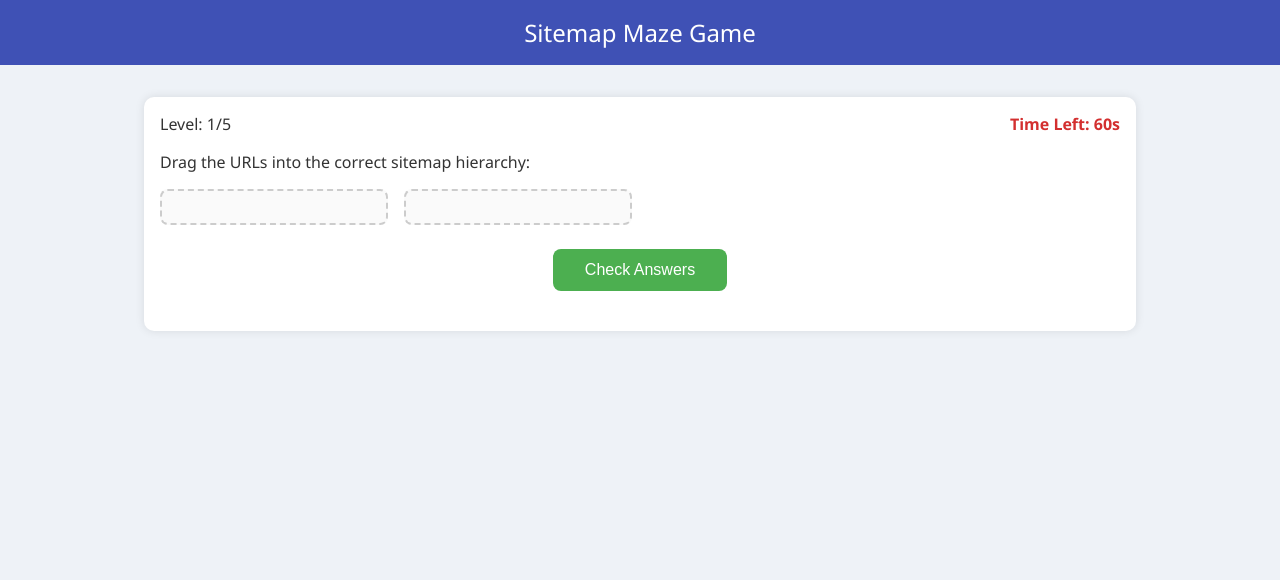
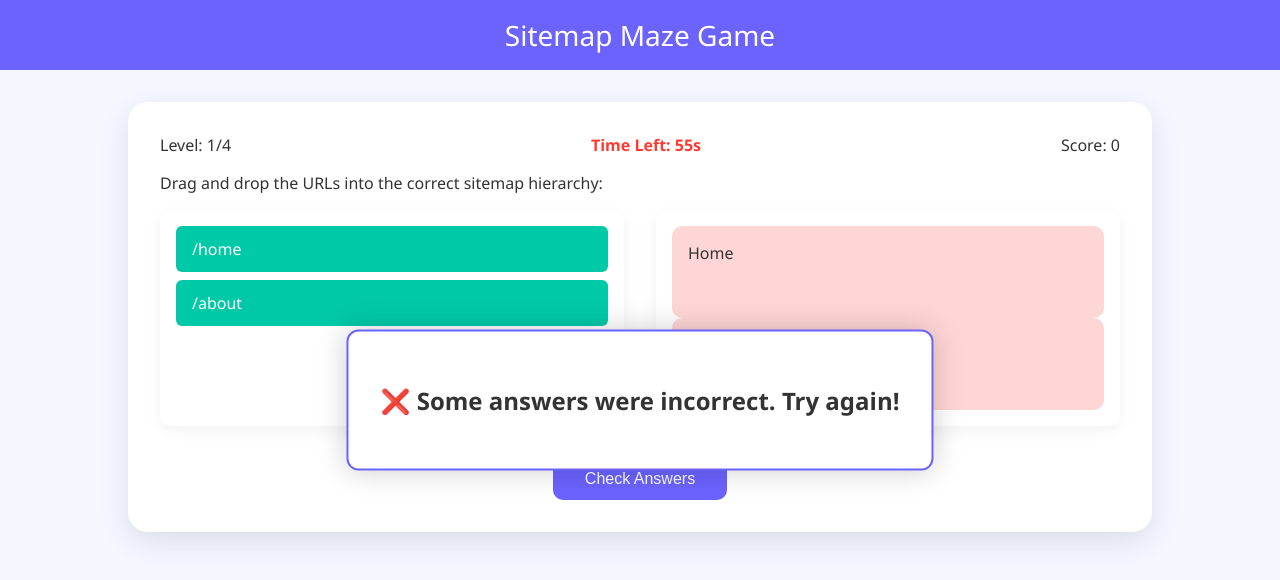
Before and after one commit to mixtpatrik/seo-sitemap-maze, a plain HTML site: page index.html in a window 1280 px wide. Both pictures are taken after a click on the button "Check Answers". Drawn offline with Linux system fonts and the light colour scheme.

Commit message:
Update index.html

```diff
--- a/index.html
+++ b/index.html
@@ -5,28 +5,35 @@
   <meta name="viewport" content="width=device-width, initial-scale=1.0">
   <title>Sitemap Maze Game</title>
   <style>
+    :root {
+      --primary-color: #6C63FF;
+      --accent-color: #00C9A7;
+      --bg-color: #F4F7FF;
+      --text-color: #333;
+      --correct-color: #DFF5E1;
+      --incorrect-color: #FFD6D6;
+    }
     body {
       font-family: 'Segoe UI', Tahoma, Geneva, Verdana, sans-serif;
       margin: 0;
-      background: #eef2f7;
-      color: #333;
+      background: var(--bg-color);
+      color: var(--text-color);
       overflow-x: hidden;
     }
     header {
-      background: #3f51b5;
+      background: var(--primary-color);
       color: white;
       padding: 1rem;
       text-align: center;
-      font-size: 1.5rem;
+      font-size: 1.75rem;
     }
     .container {
       max-width: 960px;
       margin: 2rem auto;
-      padding: 1rem;
+      padding: 2rem;
       background: white;
-      border-radius: 10px;
-      box-shadow: 0 0 10px rgba(0,0,0,0.1);
-      position: relative;
+      border-radius: 20px;
+      box-shadow: 0 10px 30px rgba(0,0,0,0.1);
     }
     .game-info {
       display: flex;
@@ -35,57 +42,66 @@
       margin-bottom: 1rem;
     }
     .maze {
-      display: grid;
-      grid-template-columns: repeat(auto-fill, minmax(180px, 1fr));
-      gap: 1rem;
-      justify-content: center;
+      display: flex;
+      flex-wrap: wrap;
+      gap: 2rem;
     }
     .url-list, .sitemap {
+      flex: 1;
+      min-width: 300px;
       padding: 1rem;
-      border: 2px dashed #ccc;
-      border-radius: 8px;
-      background: #fafafa;
+      border-radius: 12px;
+      background: #fff;
+      box-shadow: 0 5px 15px rgba(0,0,0,0.05);
     }
     .url-item {
-      padding: 0.5rem;
-      background: #e3f2fd;
-      border: 1px solid #64b5f6;
+      padding: 0.75rem 1rem;
+      background: var(--accent-color);
+      color: white;
+      border-radius: 6px;
       margin-bottom: 0.5rem;
-      border-radius: 4px;
       cursor: grab;
-      transition: transform 0.2s;
+      transition: transform 0.2s, box-shadow 0.2s;
     }
-    .url-item:active {
+    .url-item:hover {
       transform: scale(1.05);
+      box-shadow: 0 2px 8px rgba(0,0,0,0.2);
     }
     .drop-zone {
-      min-height: 50px;
-      padding: 0.5rem;
-      border: 2px dashed #9e9e9e;
-      border-radius: 4px;
-      background: #fff;
+      min-height: 60px;
+      padding: 1rem;
+      border-radius: 10px;
+      background: #f0f0f0;
       transition: background 0.3s ease;
+      font-weight: 500;
+    }
+    .drop-zone:hover {
+      background: #e6e6ff;
     }
     .correct {
-      background: #c8e6c9 !important;
+      background: var(--correct-color) !important;
     }
     .incorrect {
-      background: #ffcdd2 !important;
+      background: var(--incorrect-color) !important;
     }
     .btn {
+      background: var(--primary-color);
+      color: white;
+      padding: 0.75rem 2rem;
+      border: none;
+      border-radius: 10px;
+      font-size: 1rem;
+      cursor: pointer;
+      transition: background 0.3s;
+      margin: 2rem auto 0;
       display: block;
-      margin: 1.5rem auto;
-      padding: 0.75rem 2rem;
-      font-size: 1rem;
-      background: #4caf50;
-      color: white;
-      border: none;
-      border-radius: 8px;
-      cursor: pointer;
+    }
+    .btn:hover {
+      background: #554dff;
     }
     .timer {
       font-weight: bold;
-      color: #d32f2f;
+      color: #ff3b30;
     }
     .popup {
       position: fixed;
@@ -93,21 +109,26 @@
       left: 50%;
       transform: translate(-50%, -50%);
       background: white;
-      border: 2px solid #3f51b5;
-      border-radius: 8px;
+      border: 2px solid var(--primary-color);
+      border-radius: 12px;
       padding: 2rem;
       text-align: center;
-      z-index: 9999;
-      box-shadow: 0 0 20px rgba(0,0,0,0.3);
+      z-index: 1000;
+      box-shadow: 0 0 30px rgba(0,0,0,0.2);
+      animation: fadeIn 0.4s ease;
     }
     .popup button {
       margin-top: 1rem;
-      background: #3f51b5;
+      background: var(--accent-color);
       color: white;
       border: none;
       padding: 0.5rem 1rem;
-      border-radius: 5px;
+      border-radius: 8px;
       cursor: pointer;
+    }
+    @keyframes fadeIn {
+      from {opacity: 0; transform: translate(-50%, -60%);}
+      to {opacity: 1; transform: translate(-50%, -50%);}
     }
   </style>
 </head>
@@ -115,10 +136,11 @@
   <header>Sitemap Maze Game</header>
   <div class="container">
     <div class="game-info">
-      <div>Level: <span id="level">1</span>/5</div>
+      <div>Level: <span id="level">1</span>/4</div>
       <div class="timer">Time Left: <span id="time">60</span>s</div>
+      <div>Score: <span id="score">0</span></div>
     </div>
-    <p>Drag the URLs into the correct sitemap hierarchy:</p>
+    <p>Drag and drop the URLs into the correct sitemap hierarchy:</p>
     <div class="maze">
       <div class="url-list" id="urlList"></div>
       <div class="sitemap" id="sitemap"></div>
@@ -129,12 +151,17 @@
 
   <script>
     const levels = [
-      [...], [...], [...], [...], [...]
-    ]; // keep level data as is
+      // Add real level data here
+      [{label:'Home', url:'/home'}, {label:'About', url:'/about'}],
+      [{label:'Shop', url:'/shop'}, {label:'Cart', url:'/cart'}],
+      [{label:'Blog', url:'/blog'}, {label:'Contact', url:'/contact'}],
+      [{label:'Services', url:'/services'}, {label:'Support', url:'/support'}]
+    ];
 
     let currentLevel = 0;
     let timerInterval;
     let timeLeft = 60;
+    let score = 0;
 
     function shuffle(array) {
       return array.sort(() => Math.random() - 0.5);
@@ -180,7 +207,7 @@
 
         zone.addEventListener('dragover', e => {
           e.preventDefault();
-          zone.style.background = '#f1f8e9';
+          zone.style.background = '#dce3ff';
         });
         zone.addEventListener('dragleave', () => {
           zone.style.background = '';
@@ -217,6 +244,7 @@
       clearInterval(timerInterval);
       const zones = document.querySelectorAll('.drop-zone');
       let allCorrect = true;
+      let correctCount = 0;
 
       zones.forEach(zone => {
         const correct = zone.dataset.correct;
@@ -224,6 +252,7 @@
         if (correct === answer) {
           zone.classList.add('correct');
           zone.classList.remove('incorrect');
+          correctCount++;
         } else {
           zone.classList.add('incorrect');
           zone.classList.remove('correct');
@@ -231,12 +260,15 @@
         }
       });
 
+      score += correctCount * 10;
+      document.getElementById('score').innerText = score;
+
       if (allCorrect && currentLevel < levels.length - 1) {
-        showPopup('Great job! Level passed!', true);
+        showPopup('🎉 Great job! Level passed!', true);
       } else if (allCorrect) {
-        showPopup('🎉 Congratulations! You completed all levels. <br><a href="final.html">Go to Final Page</a>');
+        showPopup(`🏁 All levels completed! Final score: ${score} <br><a href="final.html">Go to Final Page</a>`);
       } else {
-        showPopup('Some answers were incorrect. Try again!');
+        showPopup('❌ Some answers were incorrect. Try again!');
       }
     }
 
```
